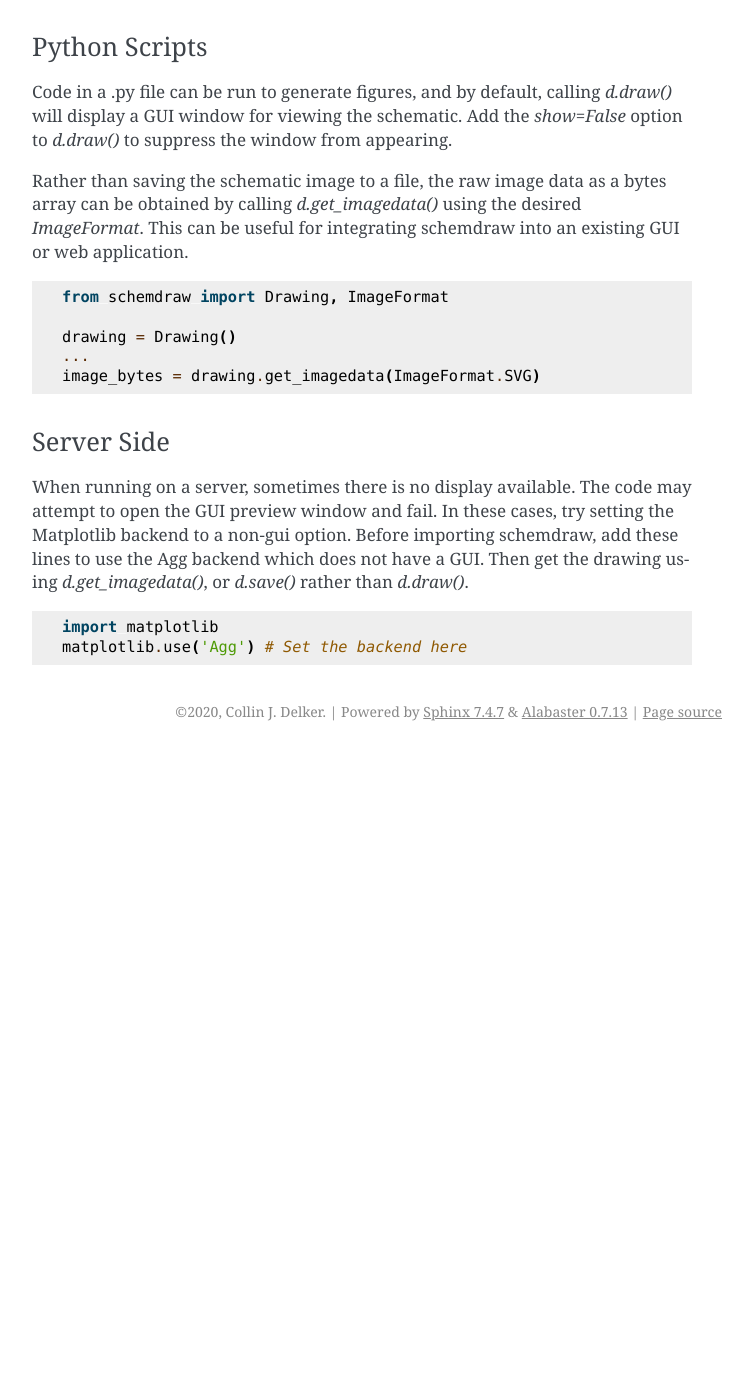
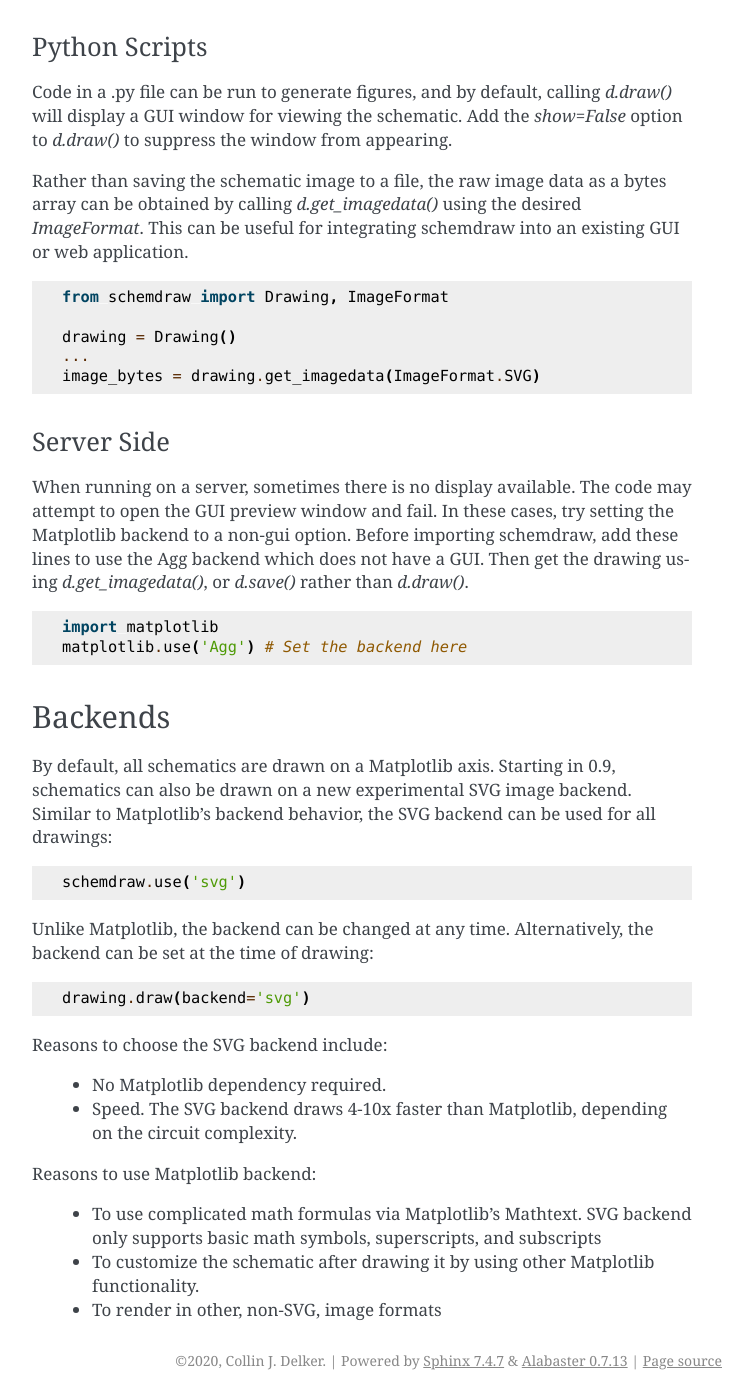
Before and after one commit to cdelker/schemdraw, a Sphinx documentation site: the page built from docs/usage/start.rst, in a window 1280 px wide and 1400 px high, scrolled down 2179 px. Shown: the whole window, without its empty margins (388-1141 px from the left). Built offline with Sphinx 7.4.7, drawn with Linux system fonts in a browser that asks for light colours; pages that are not in the unit, such as notebooks, are missing from menus; before the commit the page ends 2930 px from its top, so only the background shows below that.

Commit message:
Update docs with section on backends.

```diff
--- a/docs/usage/start.rst
+++ b/docs/usage/start.rst
@@ -129,3 +129,31 @@ Then get the drawing using `d.get_imagedata()`, or `d.save()` rather than `d.dra
 
     import matplotlib
     matplotlib.use('Agg') # Set the backend here
+
+
+Backends
+--------
+
+By default, all schematics are drawn on a Matplotlib axis. Starting in 0.9, schematics can also be drawn on a new experimental
+SVG image backend. Similar to Matplotlib's backend behavior, the SVG backend can be used for all drawings:
+
+.. code-block:: python
+
+    schemdraw.use('svg')
+
+Unlike Matplotlib, the backend can be changed at any time. Alternatively, the backend can be set at the time of drawing:
+
+.. code-block::
+
+    drawing.draw(backend='svg')
+
+Reasons to choose the SVG backend include:
+
+    - No Matplotlib dependency required.
+    - Speed. The SVG backend draws 4-10x faster than Matplotlib, depending on the circuit complexity.
+
+Reasons to use Matplotlib backend:
+
+    - To use complicated math formulas via Matplotlib's Mathtext. SVG backend only supports basic math symbols, superscripts, and subscripts
+    - To customize the schematic after drawing it by using other Matplotlib functionality.
+    - To render in other, non-SVG, image formats
```
